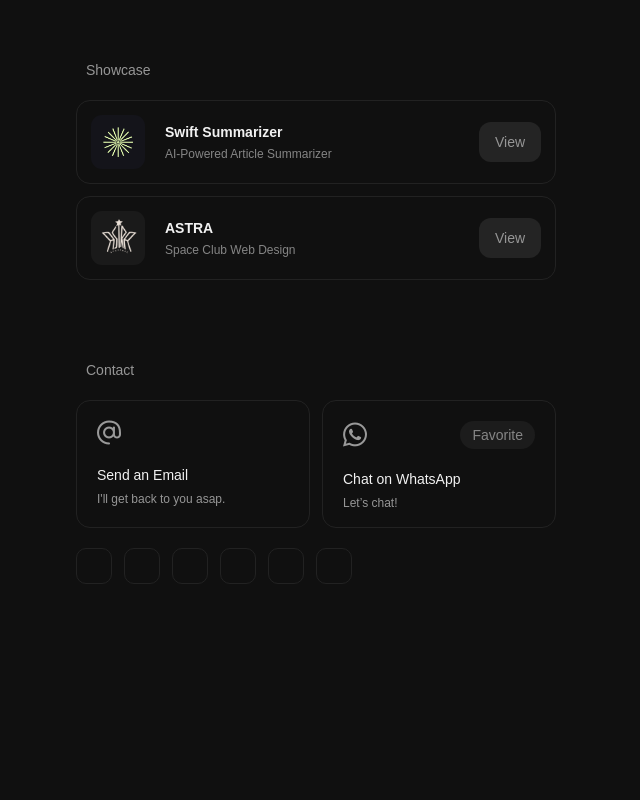
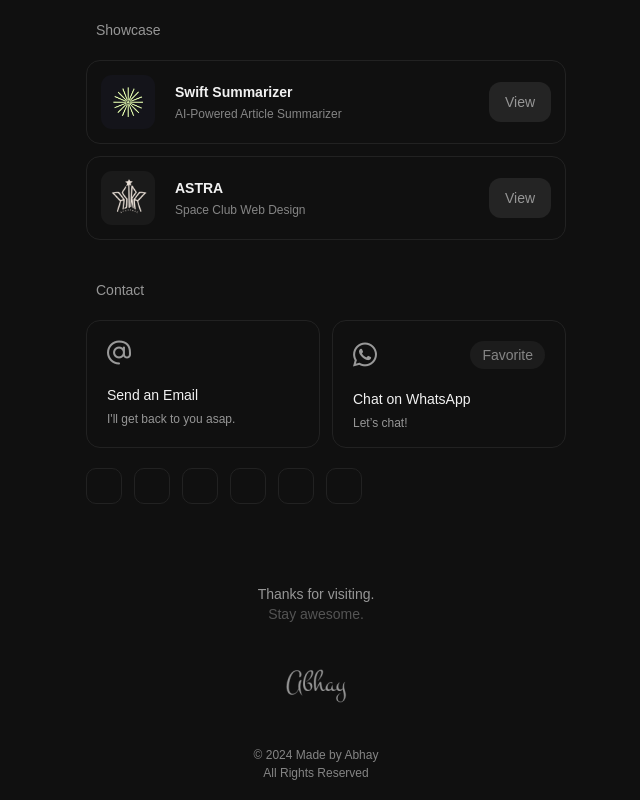
Before and after one commit to ABHAY-100/vue-link-bio, a Vue app: page / in a window 1280 px wide. Shown: the part 456-1256 px from the top of the page, without its empty margins (344-984 px from the left). Built offline with nearby package versions, Linux system fonts and the light colour scheme; some icons are missing; a web font is replaced by a local one.

Commit message:
Add footer

```diff
--- a/src/assets/index.js
+++ b/src/assets/index.js
@@ -1,9 +1,11 @@
 import profile from './images/profile.png';
 import swift_summarizer from './images/swift_summarizer.png';
 import astra from './images/astra.png';
+import signature from './images/signature.png';
 
 export {
     profile,
     swift_summarizer,
     astra,
+    signature,
 }
--- /dev/null
+++ b/src/components/common/Footer.vue
@@ -0,0 +1,16 @@
+<script setup>
+import { signature } from "../../assets/index.js";
+</script>
+
+<template>
+  <div class="w-[480px] max-md:w-[480px] mx-auto gap-[40px] flex flex-col font-medium">
+    <div class="flex flex-col items-center justify-center w-full text-sm text-normal">
+        <p class="text-button_text">Thanks for visiting.</p>
+        <p class="text-[#545454]">Stay awesome.</p>
+    </div>
+    <img :src="signature" alt="Abhay" class="mx-auto">
+    <div class="text-[12px] text-just_gray text-center">
+        <p>© 2024 Made by Abhay <br /> All Rights Reserved</p>
+    </div>
+  </div>
+</template>
--- a/src/views/Home.vue
+++ b/src/views/Home.vue
@@ -2,6 +2,7 @@
 import NavBar from "../components/common/NavBar.vue";
 import ShowCase from "../components/layout/ShowCase.vue";
 import  Contact from "../components/layout/Contact.vue";
+import Footer from "../components/common/Footer.vue";
 
 import Button from "primevue/button";
 import "primeicons/primeicons.css";
@@ -65,11 +66,13 @@ const copyEmail = async () => {
           {{ buttonText }}
         </Button>
       </div>
+
+      <ShowCase />
+
+      <Contact />
     </div>
 
-    <ShowCase />
-
-    <Contact />
+    <Footer />
   </section>
 </template>
 
```
Also changed, not shown: src/assets/images/signature.png (added).
